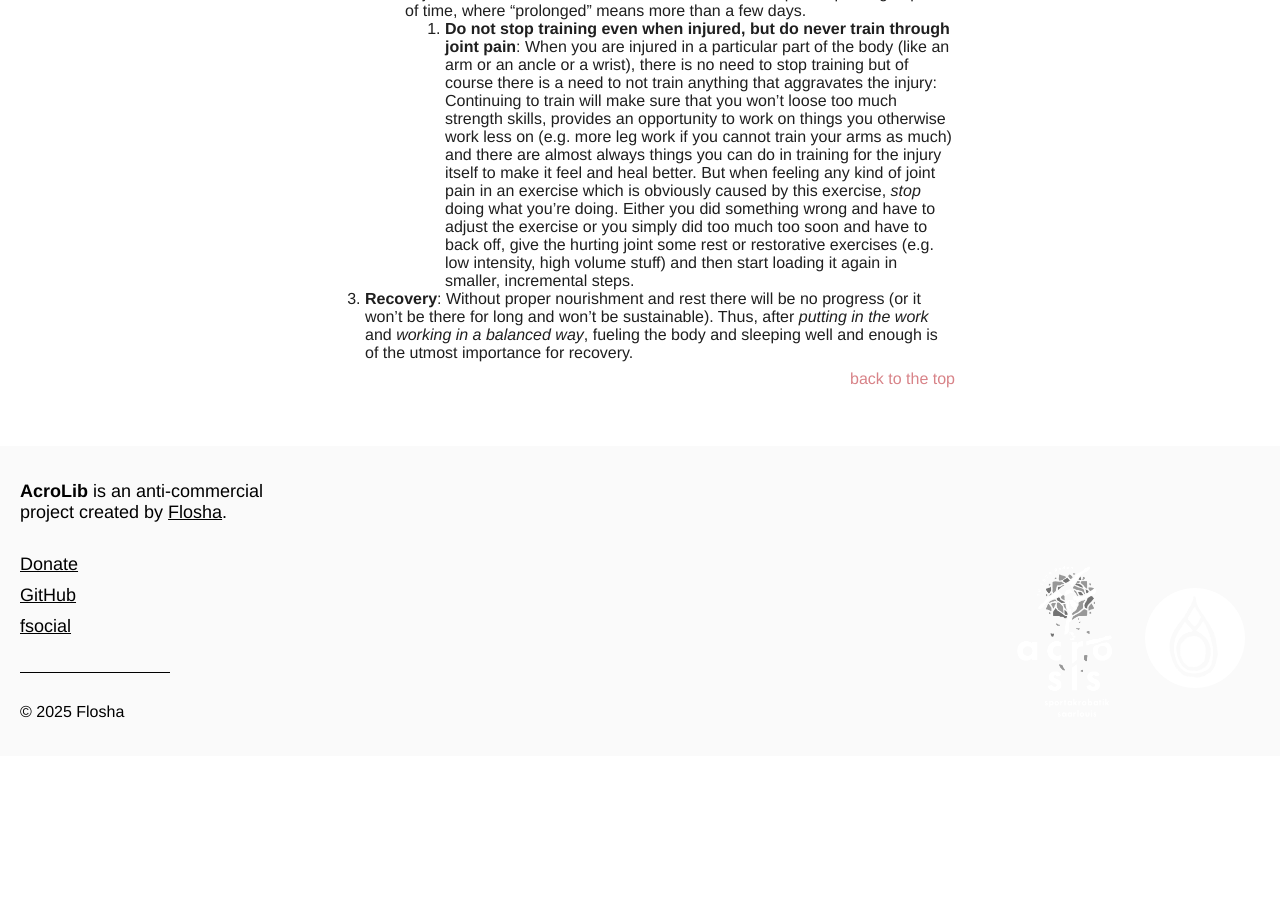
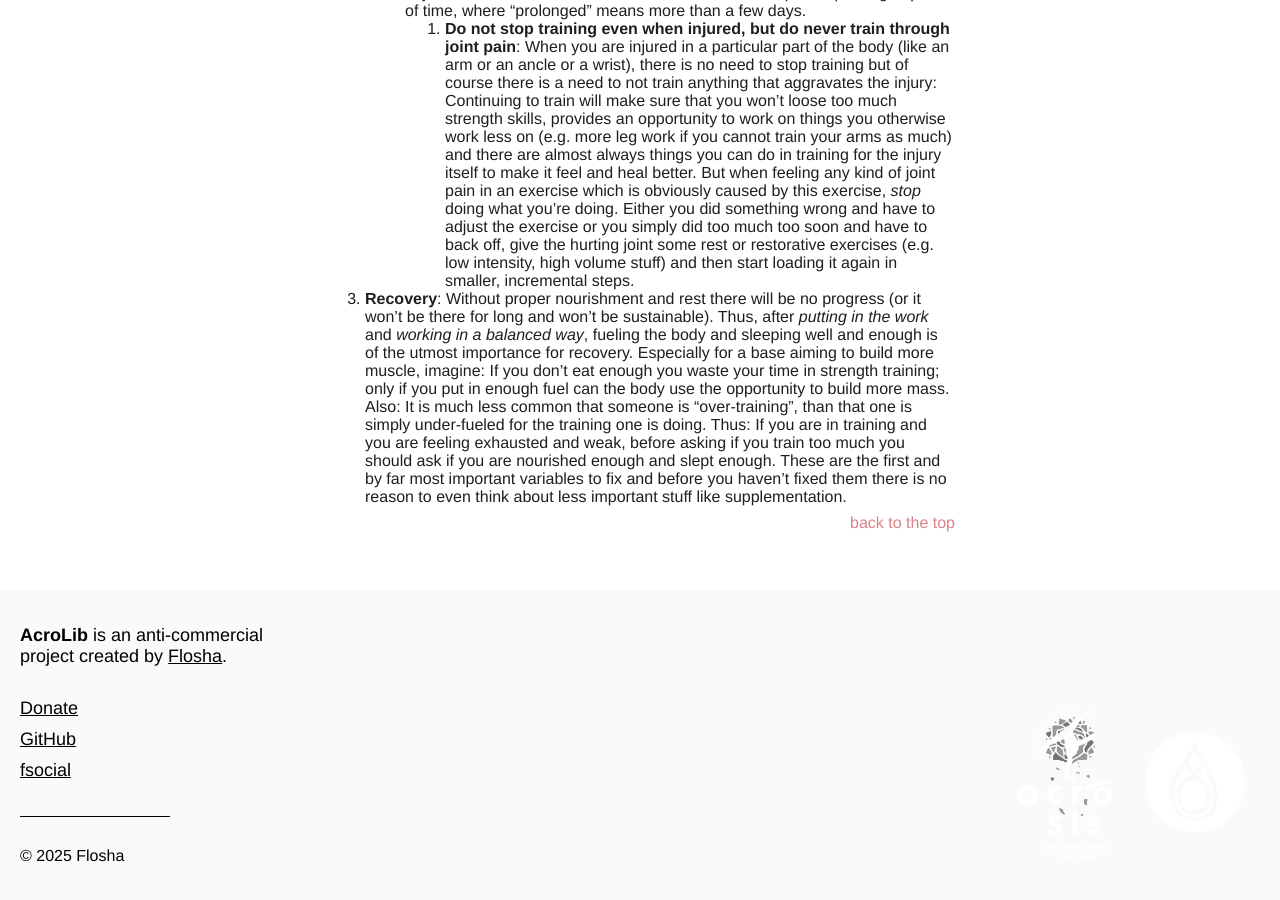
Before and after one commit to floshin/acrolib, a Jekyll site: the page built from training/load-management.md, in a window 1280 px wide and 900 px high, scrolled down 1792 px. Built offline with Jekyll 4.4.1, drawn with Linux system fonts in a browser that asks for light colours; our own code applies the rules of GitHub Pages for plain Markdown files; before the commit the page ends 2548 px from its top, so only the background shows below that.

Commit message:
Update load-management.md

```diff
--- a/training/load-management.md
+++ b/training/load-management.md
@@ -19,4 +19,4 @@ Independent of any measurements and regulation methods there are some principles
       3. *Low intensity, high volume, medium frequency:* Conditioning, Agility, Dance.
    2. **Any sudden increase in load is a completely unnecessary risk**. Load (in frequency, volume or intensity) should be increased in small, incremental steps which provides the greatest safety, the least risk and makes sure that the level of physical preperation acquired rests on a solid foundation. / This has also and especially to be followed after every kind of prolonged period without training, such as one week of being sick, a forced stop due to an injury or a week of vacation. One week may not seem like much, but when one trains consistently 4-6 times a week for months and then suddenly not at all for a week and then starts doing so again 4 times a week all of a sudden, this will not only impact performance, it can also already lead to injury. Ideally the work should continue non-stop. The intensity of the work should be adjusted and reduced at times, but it should never stop for a prolonged period of time, where "prolonged" means more than a few days.
       1. **Do not stop training even when injured, but do never train through joint pain**: When you are injured in a particular part of the body (like an arm or an ancle or a wrist), there is no need to stop training but of course there is a need to not train anything that aggravates the injury: Continuing to train will make sure that you won't loose too much strength skills, provides an opportunity to work on things you otherwise work less on (e.g. more leg work if you cannot train your arms as much) and there are almost always things you can do in training for the injury itself to make it feel and heal better. But when feeling any kind of joint pain in an exercise which is obviously caused by this exercise, *stop* doing what you're doing. Either you did something wrong and have to adjust the exercise or you simply did too much too soon and have to back off, give the hurting joint some rest or restorative exercises (e.g. low intensity, high volume stuff) and then start loading it again in smaller, incremental steps.
-3. **Recovery**: Without proper nourishment and rest there will be no progress (or it won't be there for long and won't be sustainable). Thus, after *putting in the work* and *working in a balanced way*, fueling the body and sleeping well and enough is of the utmost importance for recovery.
+3. **Recovery**: Without proper nourishment and rest there will be no progress (or it won't be there for long and won't be sustainable). Thus, after *putting in the work* and *working in a balanced way*, fueling the body and sleeping well and enough is of the utmost importance for recovery. Especially for a base aiming to build more muscle, imagine: If you don't eat enough you waste your time in strength training; only if you put in enough fuel can the body use the opportunity to build more mass. Also: It is much less common that someone is "over-training", than that one is simply under-fueled for the training one is doing. Thus: If you are in training and you are feeling exhausted and weak, before asking if you train too much you should ask if you are nourished enough and slept enough. These are the first and by far most important variables to fix and before you haven't fixed them there is no reason to even think about less important stuff like supplementation.
```
